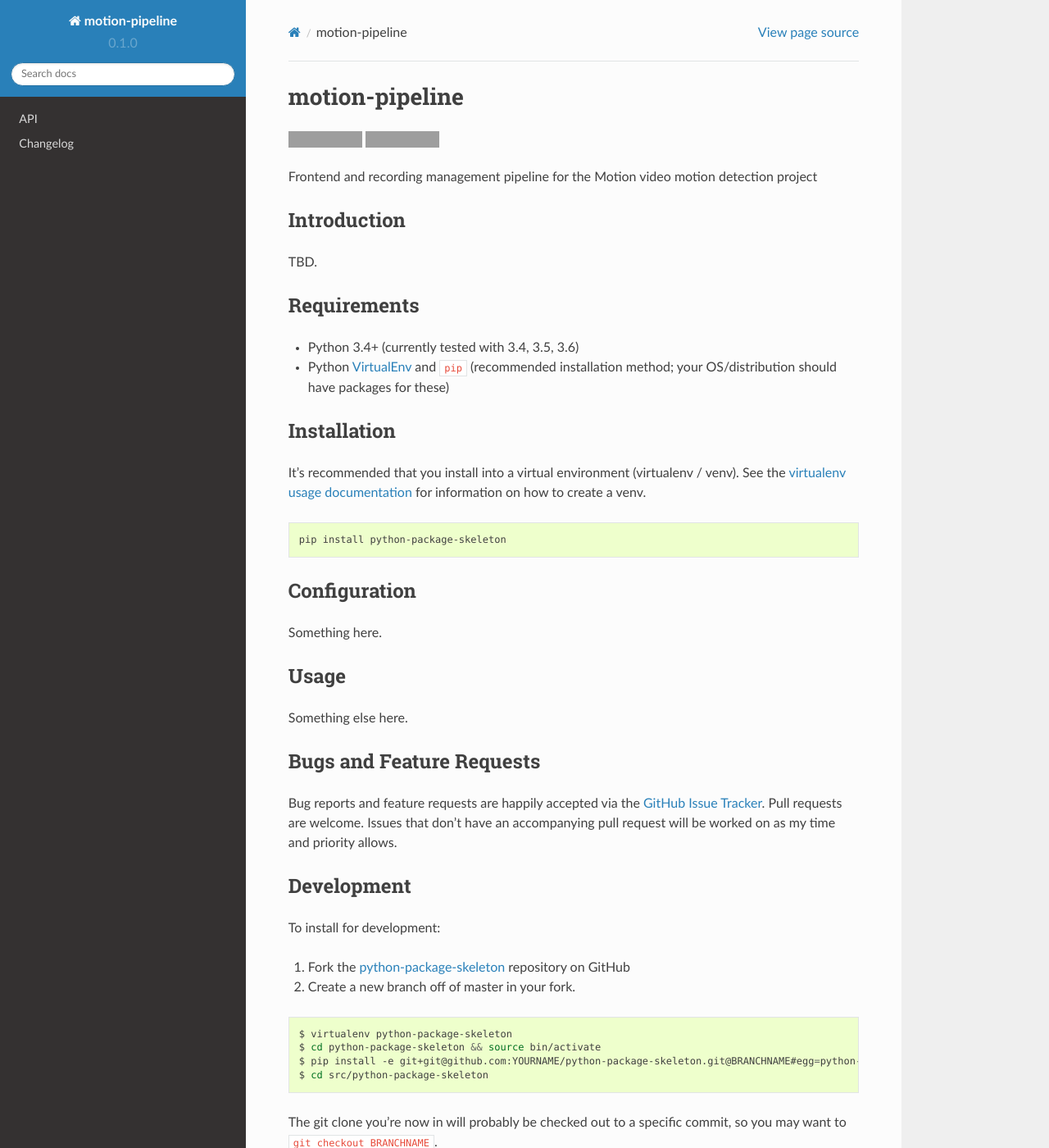
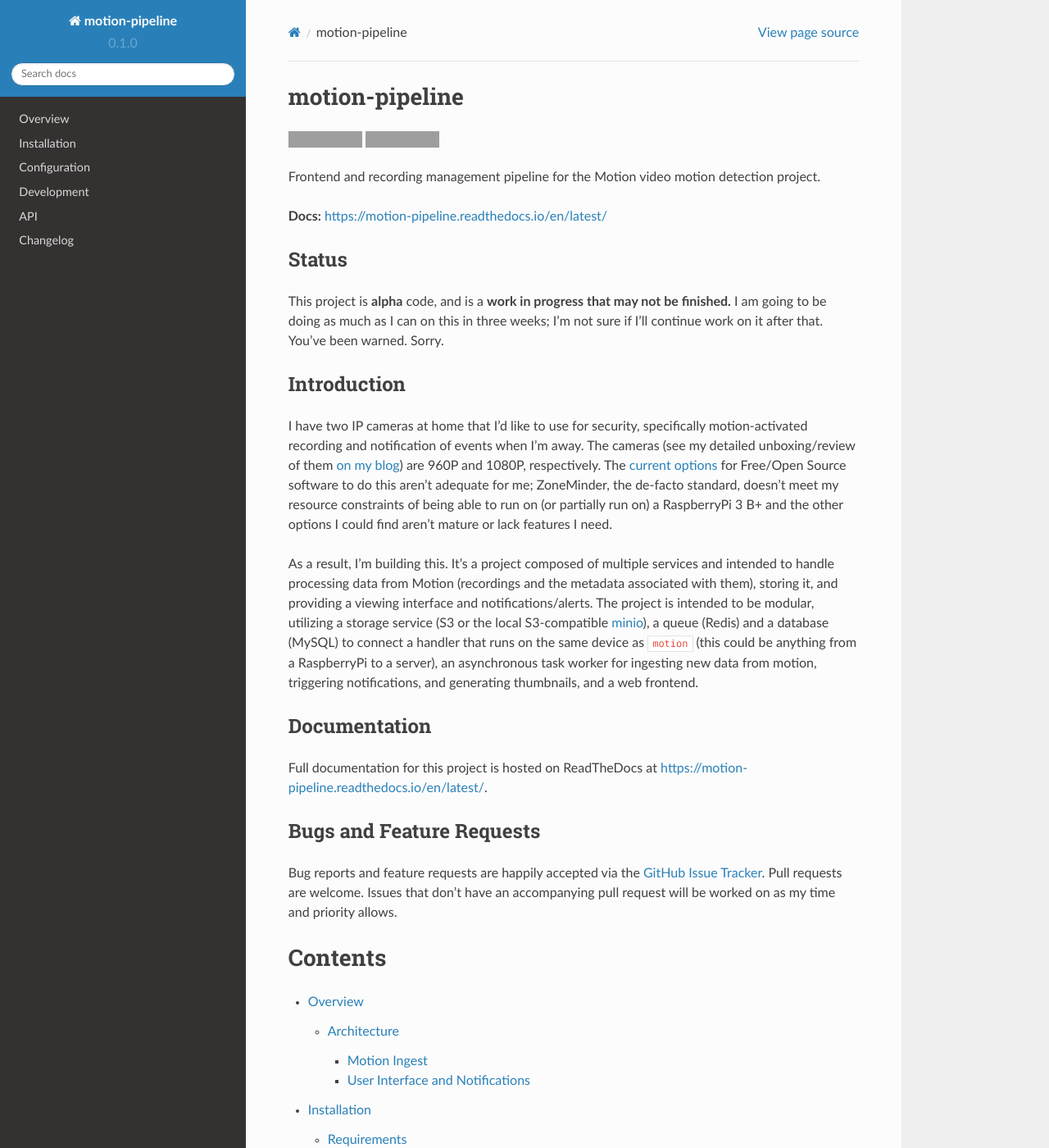
Before and after one commit to jantman/motion-pipeline, a Sphinx documentation site: the page built from docs/source/index.rst, in a window 1280 px wide and 1400 px high. Shown: the whole window at 82% size. Built offline with Sphinx 7.4.7 and the Read the Docs theme 2.0.0, drawn with Linux system fonts in a browser that asks for light colours; pages that are not in the unit, such as notebooks, are missing from menus; some of the changed text lies outside the part shown; grey boxes are pictures that could not be loaded.

Commit message:
WIP docs

```diff
--- a/README.rst
+++ b/README.rst
@@ -9,39 +9,26 @@ motion-pipeline
    :alt: Project Status: WIP – Initial development is in progress, but there has not yet been a stable, usable release suitable for the public.
    :target: http://www.repostatus.org/#wip
 
-Frontend and recording management pipeline for the Motion video motion detection project
+Frontend and recording management pipeline for the Motion video motion detection project.
+
+**Docs:** `https://motion-pipeline.readthedocs.io/en/latest/ <https://motion-pipeline.readthedocs.io/en/latest/>`_
+
+Status
+------
+
+This project is **alpha** code, and is a **work in progress that may not be finished.** I am going to be doing as much as I can on this in three weeks; I'm not sure if I'll continue work on it after that. You've been warned. Sorry.
 
 Introduction
 ------------
 
-TBD.
+I have two IP cameras at home that I'd like to use for security, specifically motion-activated recording and notification of events when I'm away. The cameras (see my detailed unboxing/review of them `on my blog <https://blog.jasonantman.com/2018/05/amcrest-ip-camera-first-impressions/>`_) are 960P and 1080P, respectively. The `current options <https://blog.jasonantman.com/2018/05/linux-surveillance-camera-software-evaluation/>`_ for Free/Open Source software to do this aren't adequate for me; ZoneMinder, the de-facto standard, doesn't meet my resource constraints of being able to run on (or partially run on) a RaspberryPi 3 B+ and the other options I could find aren't mature or lack features I need.
 
-Requirements
-------------
+As a result, I'm building this. It's a project composed of multiple services and intended to handle processing data from Motion (recordings and the metadata associated with them), storing it, and providing a viewing interface and notifications/alerts. The project is intended to be modular, utilizing a storage service (S3 or the local S3-compatible `minio <https://www.minio.io/>`_), a queue (Redis) and a database (MySQL) to connect a handler that runs on the same device as ``motion`` (this could be anything from a RaspberryPi to a server), an asynchronous task worker for ingesting new data from motion, triggering notifications, and generating thumbnails, and a web frontend.
 
-* Python 3.4+ (currently tested with 3.4, 3.5, 3.6)
-* Python `VirtualEnv <http://www.virtualenv.org/>`_ and ``pip`` (recommended installation method; your OS/distribution should have packages for these)
-
-Installation
-------------
-
-It's recommended that you install into a virtual environment (virtualenv /
-venv). See the `virtualenv usage documentation <http://www.virtualenv.org/en/latest/>`_
-for information on how to create a venv.
-
-.. code-block:: bash
-
-    pip install python-package-skeleton
-
-Configuration
+Documentation
 -------------
 
-Something here.
-
-Usage
------
-
-Something else here.
+Full documentation for this project is hosted on ReadTheDocs at `https://motion-pipeline.readthedocs.io/en/latest/ <https://motion-pipeline.readthedocs.io/en/latest/>`_.
 
 Bugs and Feature Requests
 -------------------------
@@ -49,69 +36,3 @@ Bugs and Feature Requests
 Bug reports and feature requests are happily accepted via the `GitHub Issue Tracker <https://github.com/jantman/python-package-skeleton/issues>`_. Pull requests are
 welcome. Issues that don't have an accompanying pull request will be worked on
 as my time and priority allows.
-
-Development
------------
-
-To install for development:
-
-1. Fork the `python-package-skeleton <https://github.com/jantman/python-package-skeleton>`_ repository on GitHub
-2. Create a new branch off of master in your fork.
-
-.. code-block:: bash
-
-    $ virtualenv python-package-skeleton
-    $ cd python-package-skeleton && source bin/activate
-    $ pip install -e git+git@github.com:YOURNAME/python-package-skeleton.git@BRANCHNAME#egg=python-package-skeleton
-    $ cd src/python-package-skeleton
-
-The git clone you're now in will probably be checked out to a specific commit,
-so you may want to ``git checkout BRANCHNAME``.
-
-Guidelines
-++++++++++
-
-* pep8 compliant with some exceptions (see pytest.ini)
-* 100% test coverage with pytest (with valid tests)
-
-Testing
-+++++++
-
-Testing is done via `pytest <http://pytest.org/latest/>`_, driven by `tox <http://tox.testrun.org/>`_.
-
-* testing is as simple as:
-
-  * ``pip install tox``
-  * ``tox``
-
-* If you want to pass additional arguments to pytest, add them to the tox command line after "--". i.e., for verbose pytext output on py27 tests: ``tox -e py27 -- -v``
-
-Release Checklist
-+++++++++++++++++
-
-1. Open an issue for the release; cut a branch off master for that issue.
-2. Confirm that there are CHANGES.rst entries for all major changes.
-3. Ensure that Travis tests passing in all environments.
-4. Ensure that test coverage is no less than the last release (ideally, 100%).
-5. Increment the version number in python-package-skeleton/version.py and add version and release date to CHANGES.rst, then push to GitHub.
-6. Confirm that README.rst renders correctly on GitHub.
-7. Upload package to testpypi:
-
-   * Make sure your ~/.pypirc file is correct (a repo called ``test`` for https://testpypi.python.org/pypi)
-   * ``rm -Rf dist``
-   * ``python setup.py register -r https://testpypi.python.org/pypi``
-   * ``python setup.py sdist bdist_wheel``
-   * ``twine upload -r test dist/*``
-   * Check that the README renders at https://testpypi.python.org/pypi/python-package-skeleton
-
-8. Create a pull request for the release to be merged into master. Upon successful Travis build, merge it.
-9. Tag the release in Git, push tag to GitHub:
-
-   * tag the release. for now the message is quite simple: ``git tag -s -a X.Y.Z -m 'X.Y.Z released YYYY-MM-DD'``
-   * push the tag to GitHub: ``git push origin X.Y.Z``
-
-11. Upload package to live pypi:
-
-    * ``twine upload dist/*``
-
-10. make sure any GH issues fixed in the release were closed.
--- /dev/null
+++ b/docs/source/configuration.rst
@@ -0,0 +1,4 @@
+.. _configuration:
+
+Configuration
+=============
--- /dev/null
+++ b/docs/source/development.rst
@@ -0,0 +1,67 @@
+.. _development:
+
+Development
+===========
+
+To install for development:
+
+1. Fork the `python-package-skeleton <https://github.com/jantman/python-package-skeleton>`_ repository on GitHub
+2. Create a new branch off of master in your fork.
+
+.. code-block:: bash
+
+    $ virtualenv python-package-skeleton
+    $ cd python-package-skeleton && source bin/activate
+    $ pip install -e git+git@github.com:YOURNAME/python-package-skeleton.git@BRANCHNAME#egg=python-package-skeleton
+    $ cd src/python-package-skeleton
+
+The git clone you're now in will probably be checked out to a specific commit,
+so you may want to ``git checkout BRANCHNAME``.
+
+Guidelines
+----------
+
+* pep8 compliant with some exceptions (see pytest.ini)
+* 100% test coverage with pytest (with valid tests)
+
+Testing
+-------
+
+Testing is done via `pytest <http://pytest.org/latest/>`_, driven by `tox <http://tox.testrun.org/>`_.
+
+* testing is as simple as:
+
+  * ``pip install tox``
+  * ``tox``
+
+* If you want to pass additional arguments to pytest, add them to the tox command line after "--". i.e., for verbose pytext output on py27 tests: ``tox -e py27 -- -v``
+
+Release Checklist
+-----------------
+
+1. Open an issue for the release; cut a branch off master for that issue.
+2. Confirm that there are CHANGES.rst entries for all major changes.
+3. Ensure that Travis tests passing in all environments.
+4. Ensure that test coverage is no less than the last release (ideally, 100%).
+5. Increment the version number in python-package-skeleton/version.py and add version and release date to CHANGES.rst, then push to GitHub.
+6. Confirm that README.rst renders correctly on GitHub.
+7. Upload package to testpypi:
+
+   * Make sure your ~/.pypirc file is correct (a repo called ``test`` for https://testpypi.python.org/pypi)
+   * ``rm -Rf dist``
+   * ``python setup.py register -r https://testpypi.python.org/pypi``
+   * ``python setup.py sdist bdist_wheel``
+   * ``twine upload -r test dist/*``
+   * Check that the README renders at https://testpypi.python.org/pypi/python-package-skeleton
+
+8. Create a pull request for the release to be merged into master. Upon successful Travis build, merge it.
+9. Tag the release in Git, push tag to GitHub:
+
+   * tag the release. for now the message is quite simple: ``git tag -s -a X.Y.Z -m 'X.Y.Z released YYYY-MM-DD'``
+   * push the tag to GitHub: ``git push origin X.Y.Z``
+
+11. Upload package to live pypi:
+
+    * ``twine upload dist/*``
+
+10. make sure any GH issues fixed in the release were closed.
--- a/docs/source/index.rst
+++ b/docs/source/index.rst
@@ -9,6 +9,10 @@ Contents
 .. toctree::
    :maxdepth: 4
 
+   Overview <overview>
+   Installation <installation>
+   Configuration <configuration>
+   Development <development>
    API <modules>
    Changelog <changes>
 
--- /dev/null
+++ b/docs/source/overview.rst
@@ -0,0 +1,23 @@
+.. _overview:
+
+Overview
+========
+
+I have two IP cameras at home that I'd like to use for security, specifically motion-activated recording and notification of events when I'm away. The cameras (see my detailed unboxing/review of them `on my blog <https://blog.jasonantman.com/2018/05/amcrest-ip-camera-first-impressions/>`_) are 960P and 1080P, respectively. The `current options <https://blog.jasonantman.com/2018/05/linux-surveillance-camera-software-evaluation/>`_ for Free/Open Source software to do this aren't adequate for me; ZoneMinder, the de-facto standard, doesn't meet my resource constraints of being able to run on (or partially run on) a RaspberryPi 3 B+ and the other options I could find aren't mature or lack features I need.
+
+As a result, I'm building this. It's a project composed of multiple services and intended to handle processing data from Motion (recordings and the metadata associated with them), storing it, and providing a viewing interface and notifications/alerts. The project is intended to be modular, utilizing a storage service (S3 or the local S3-compatible `minio <https://www.minio.io/>`_), a queue (Redis) and a database (MySQL) to connect a handler that runs on the same device as ``motion`` (this could be anything from a RaspberryPi to a server), an asynchronous task worker for ingesting new data from motion, triggering notifications, and generating thumbnails, and a web frontend.
+
+The architecture is intended to be decoupled, equally happy on a single fanless computer or in the cloud, and to allow separating realtime tasks (``motion`` for motion detection and recording, and ingesting its recordings and metadata into the system) from less-time-sensitive tasks (generating thumbnails for videos, etc.) and the user interface.
+
+Architecture
+------------
+
+Motion Ingest
++++++++++++++
+
+.. literalinclude:: ingest.txt
+
+User Interface and Notifications
+++++++++++++++++++++++++++++++++
+
+TBD.
```
Also changed, not shown: docs/source/installation.rst (added, +21 -0 lines), setup.py (+14 -0 lines), 1 other file.
